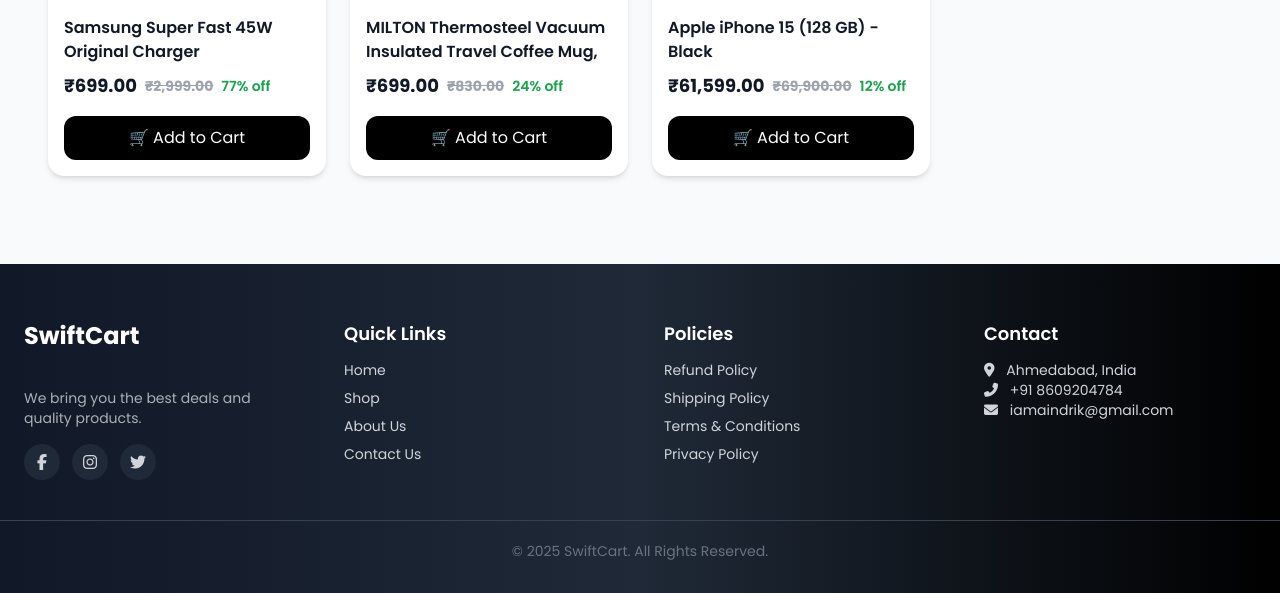
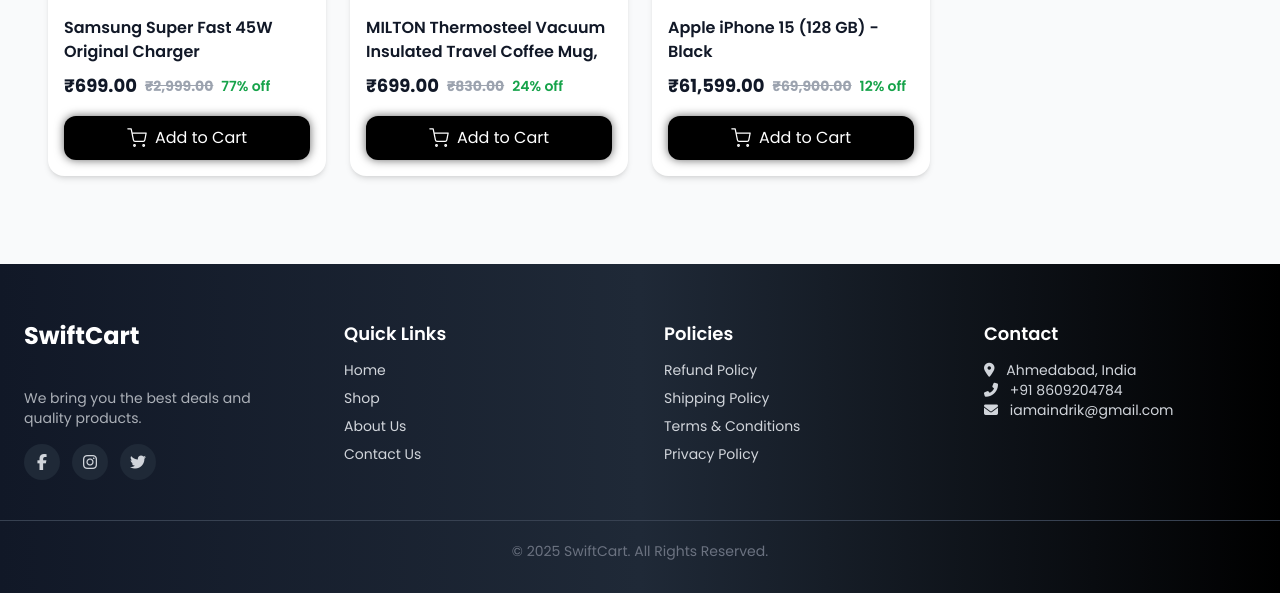
Before and after one commit to iamaindrik/swiftcart, a Flask app: page /category/1 in a window 1280 px wide. Shown: the part 480-1073 px from the top of the page. Run offline with Flask 3, Linux system fonts and the light colour scheme; data comes from the database, SQL or seed files in the repository; some libraries are stand-ins or nearby versions.

Commit message:
Update _card.html

```diff
--- a/mercado/templates/shop/_card.html
+++ b/mercado/templates/shop/_card.html
@@ -40,8 +40,12 @@
 
     <!-- Add to Cart -->
     <a href="{{ url_for('shop.add_to_cart', pid=p.id) }}"
-       class="mt-4 w-full inline-flex items-center justify-center gap-2 rounded-xl bg-black text-white py-2.5 font-medium hover:bg-gray-800 transition">
-      🛒 Add to Cart
+       class="mt-4 w-full inline-flex items-center justify-center gap-2 rounded-xl
+              bg-black text-white py-2.5 font-medium
+              shadow-[0_0_10px_rgba(0,0,0,0.6)] hover:shadow-[0_0_18px_rgba(0,0,0,0.9)]
+              hover:bg-gray-900 transition">
+      <i data-feather="shopping-cart" class="w-5 h-5"></i>
+      Add to Cart
       <span class="sr-only">Add {{ p.title }} to cart</span>
     </a>
   </div>
```
